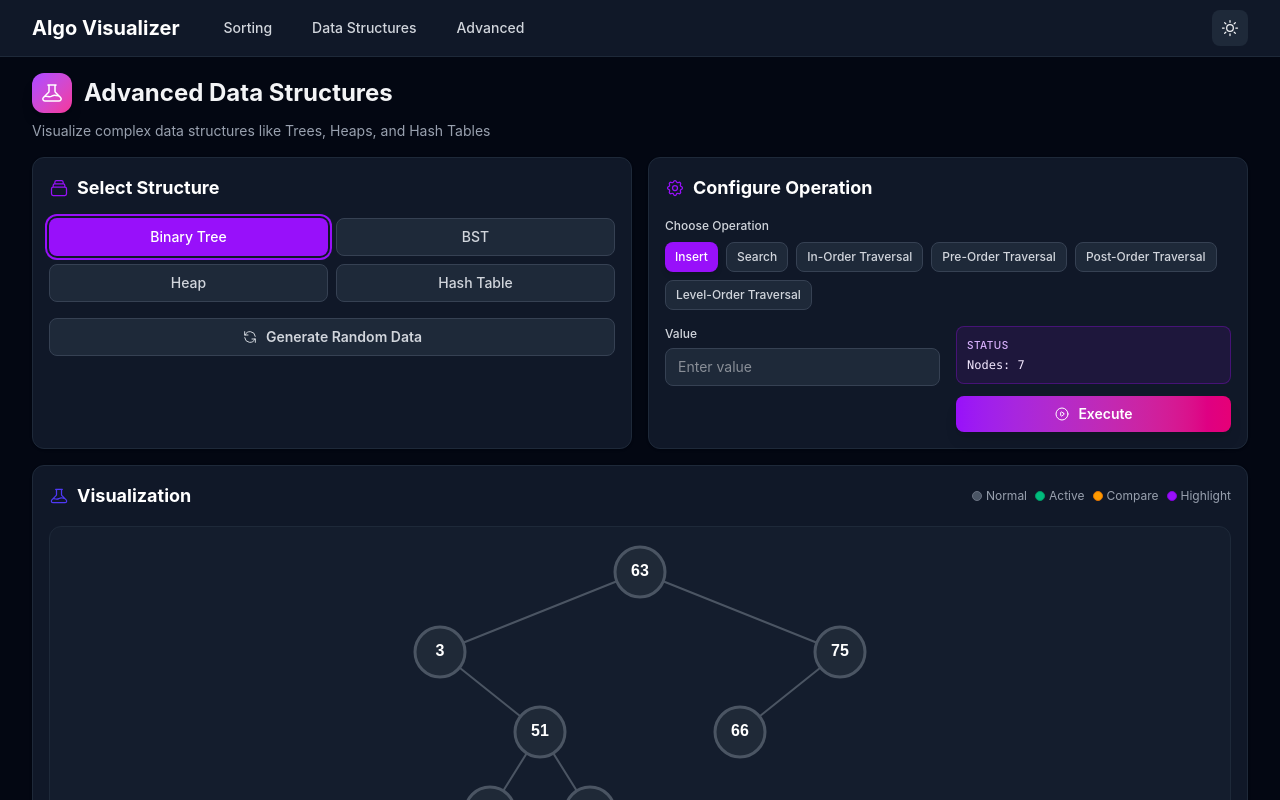
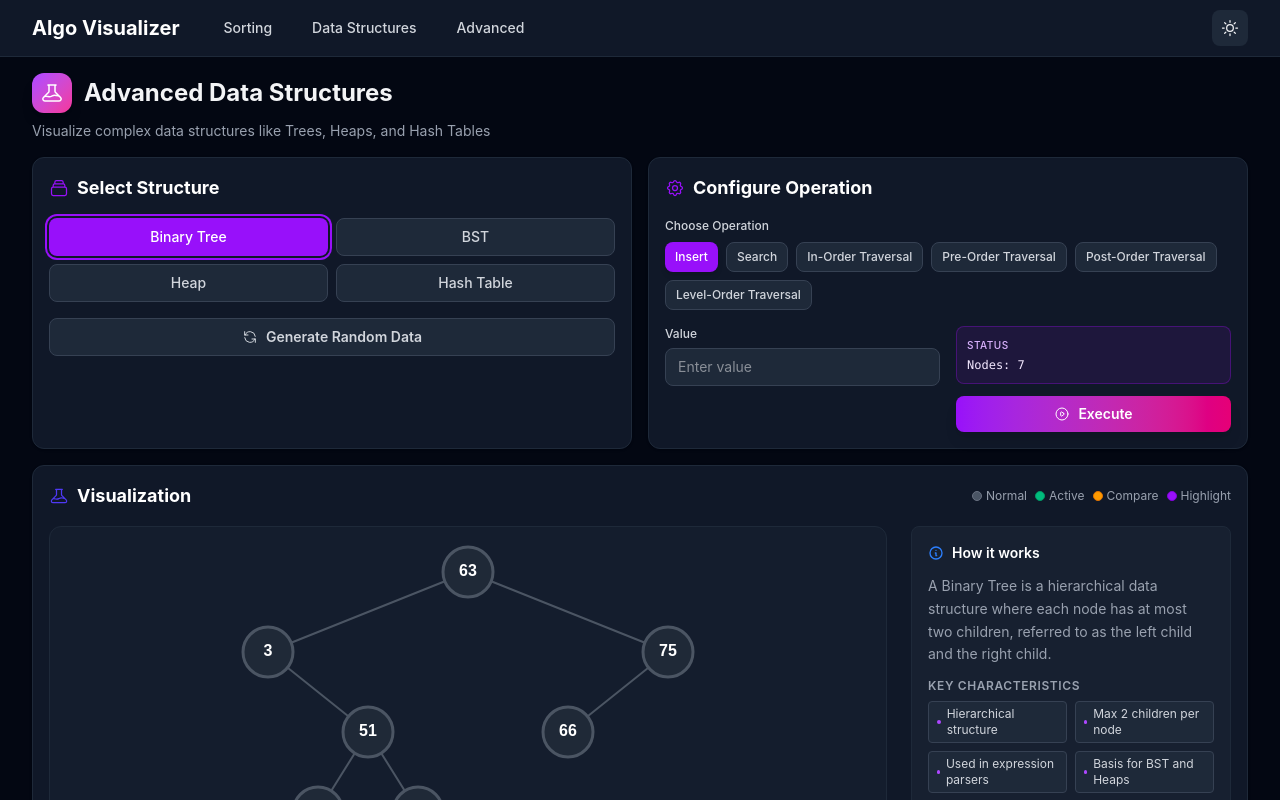
Before and after one commit to daniel-kindl/data-and-algorithms-visualization, a React (Vite) app: page /advanced-structures in a window 1280 px wide. Shown: the top 800 px of the page. Built offline with nearby package versions, Linux system fonts and the light colour scheme.

Commit message:
Update visualizers to support explanation prop and improve UI

```diff
--- a/src/components/DataStructures/LinkedListVisualizer.tsx
+++ b/src/components/DataStructures/LinkedListVisualizer.tsx
@@ -16,6 +16,7 @@ interface LinkedListVisualizerProps {
     | 'search'
     | 'highlight';
   title?: string;
+  explanation?: React.ReactNode;
   children?: React.ReactNode;
 }
 
@@ -25,6 +26,7 @@ const LinkedListVisualizer: React.FC<LinkedListVisualizerProps> = ({
   highlightIndices = [],
   highlightType = 'active',
   title,
+  explanation,
   children,
 }) => {
   const getNodeColor = (index: number) => {
@@ -103,6 +105,7 @@ const LinkedListVisualizer: React.FC<LinkedListVisualizerProps> = ({
       icon={icon}
       legend={legend}
       footer={children}
+      explanation={explanation}
       minHeight="300px"
     >
       <div className="flex flex-col items-center space-y-4 flex-1">
--- a/src/components/DataStructures/QueueVisualizer.tsx
+++ b/src/components/DataStructures/QueueVisualizer.tsx
@@ -15,6 +15,7 @@ interface QueueVisualizerProps {
     | 'highlight';
   capacity?: number;
   title?: string;
+  explanation?: React.ReactNode;
   children?: React.ReactNode;
 }
 
@@ -24,6 +25,7 @@ const QueueVisualizer: React.FC<QueueVisualizerProps> = ({
   highlightType = 'active',
   capacity,
   title,
+  explanation,
   children,
 }) => {
   const maxValue = Math.max(...data, 100);
@@ -87,6 +89,7 @@ const QueueVisualizer: React.FC<QueueVisualizerProps> = ({
       icon={icon}
       legend={legend}
       footer={children}
+      explanation={explanation}
       minHeight="300px"
     >
       <div className="flex flex-col items-center space-y-4 flex-1">
--- a/src/components/DataStructures/StackVisualizer.tsx
+++ b/src/components/DataStructures/StackVisualizer.tsx
@@ -15,6 +15,7 @@ interface StackVisualizerProps {
     | 'highlight';
   capacity?: number;
   title?: string;
+  explanation?: React.ReactNode;
   children?: React.ReactNode;
 }
 
@@ -24,6 +25,7 @@ const StackVisualizer: React.FC<StackVisualizerProps> = ({
   highlightType = 'active',
   capacity,
   title,
+  explanation,
   children,
 }) => {
   const maxValue = Math.max(...data, 100);
@@ -87,6 +89,7 @@ const StackVisualizer: React.FC<StackVisualizerProps> = ({
       icon={icon}
       legend={legend}
       footer={children}
+      explanation={explanation}
       minHeight="300px"
     >
       <div className="flex flex-col items-center space-y-3 flex-1">
--- a/src/components/Visualizer/ArrayVisualizer.tsx
+++ b/src/components/Visualizer/ArrayVisualizer.tsx
@@ -15,6 +15,7 @@ interface ArrayVisualizerProps {
     | 'highlight'
     | 'minimum';
   description?: string;
+  explanation?: React.ReactNode;
   title?: string;
   children?: React.ReactNode;
 }
@@ -25,6 +26,7 @@ const ArrayVisualizer = ({
   highlightIndices = [],
   highlightType = 'active',
   description,
+  explanation,
   title,
   children,
 }: ArrayVisualizerProps) => {
@@ -100,6 +102,7 @@ const ArrayVisualizer = ({
       icon={icon}
       legend={legend}
       footer={children}
+      explanation={explanation}
       minHeight="300px"
     >
       <div className="flex-1 flex flex-col w-full">
--- a/src/components/Visualizer/HashTableVisualizer.tsx
+++ b/src/components/Visualizer/HashTableVisualizer.tsx
@@ -10,6 +10,7 @@ interface HashTableVisualizerProps {
   comparedIndices?: number[];
   activeIndices?: number[];
   title?: string;
+  explanation?: React.ReactNode;
   children?: React.ReactNode;
 }
 
@@ -20,6 +21,7 @@ export default function HashTableVisualizer({
   comparedIndices = [],
   activeIndices = [],
   title,
+  explanation,
   children,
 }: HashTableVisualizerProps) {
   const canvasRef = useRef<HTMLCanvasElement>(null);
@@ -80,6 +82,7 @@ export default function HashTableVisualizer({
       title={title}
       icon={icon}
       legend={legend}
+      explanation={explanation}
       footer={children}
       minHeight="500px"
     >
--- a/src/components/Visualizer/HeapVisualizer.tsx
+++ b/src/components/Visualizer/HeapVisualizer.tsx
@@ -8,6 +8,7 @@ interface HeapVisualizerProps {
   comparedIndices?: number[];
   activeIndices?: number[];
   title?: string;
+  explanation?: React.ReactNode;
   children?: React.ReactNode;
 }
 
@@ -17,6 +18,7 @@ export default function HeapVisualizer({
   comparedIndices = [],
   activeIndices = [],
   title,
+  explanation,
   children,
 }: HeapVisualizerProps) {
   const canvasRef = useRef<HTMLCanvasElement>(null);
@@ -86,6 +88,7 @@ export default function HeapVisualizer({
       title={title}
       icon={icon}
       legend={legend}
+      explanation={explanation}
       footer={children}
     >
       <div className="flex-1 flex flex-col items-center justify-center overflow-hidden bg-gray-50 dark:bg-gray-800/30 rounded-xl border border-gray-100 dark:border-gray-800 relative h-full">
--- a/src/components/Visualizer/TreeVisualizer.tsx
+++ b/src/components/Visualizer/TreeVisualizer.tsx
@@ -10,6 +10,7 @@ interface TreeVisualizerProps {
   comparedNodes?: string[];
   activeNodes?: string[];
   title?: string;
+  explanation?: React.ReactNode;
   children?: React.ReactNode;
 }
 
@@ -20,6 +21,7 @@ export default function TreeVisualizer({
   comparedNodes = [],
   activeNodes = [],
   title,
+  explanation,
   children,
 }: TreeVisualizerProps) {
   const canvasRef = useRef<HTMLCanvasElement>(null);
@@ -95,6 +97,7 @@ export default function TreeVisualizer({
       title={title}
       icon={icon}
       legend={legend}
+      explanation={explanation}
       footer={children}
     >
       <div className="flex-1 flex flex-col items-center justify-center overflow-hidden bg-gray-50 dark:bg-gray-800/30 rounded-xl border border-gray-100 dark:border-gray-800 relative h-full">
--- a/src/pages/AdvancedStructuresPage.tsx
+++ b/src/pages/AdvancedStructuresPage.tsx
@@ -48,6 +48,45 @@ import {
 import { generateRandomArray } from '../utils/helpers';
 
 type StructureType = 'binaryTree' | 'bst' | 'heap' | 'hashTable';
+
+const structureInfo = {
+  binaryTree: {
+    description: "A Binary Tree is a hierarchical data structure where each node has at most two children, referred to as the left child and the right child.",
+    characteristics: [
+      "Hierarchical structure",
+      "Max 2 children per node",
+      "Used in expression parsers",
+      "Basis for BST and Heaps"
+    ]
+  },
+  bst: {
+    description: "A Binary Search Tree (BST) is a binary tree where the left child contains only nodes with values less than the parent, and the right child only nodes with values greater than the parent.",
+    characteristics: [
+      "Ordered structure",
+      "Search: O(log n) average",
+      "Insert/Delete: O(log n)",
+      "In-order traversal yields sorted list"
+    ]
+  },
+  heap: {
+    description: "A Heap is a specialized tree-based data structure that satisfies the heap property. In a Min Heap, the parent is always smaller than its children.",
+    characteristics: [
+      "Complete Binary Tree",
+      "Min/Max access: O(1)",
+      "Insert/Extract: O(log n)",
+      "Used in Priority Queues"
+    ]
+  },
+  hashTable: {
+    description: "A Hash Table implements an associative array abstract data type, a structure that can map keys to values using a hash function.",
+    characteristics: [
+      "Key-Value pairs",
+      "Average Access: O(1)",
+      "Handles collisions",
+      "Dynamic resizing"
+    ]
+  }
+};
 
 export default function AdvancedStructuresPage() {
   const [selectedStructure, setSelectedStructure] = useState<StructureType>('binaryTree');
@@ -535,6 +574,23 @@ export default function AdvancedStructuresPage() {
       </div>
     ) : null;
 
+    const explanationElement = (
+      <div className="space-y-2">
+        <p>{structureInfo[selectedStructure].description}</p>
+        <div className="mt-2">
+          <span className="font-semibold text-xs uppercase tracking-wider text-gray-500 dark:text-gray-400">Key Characteristics</span>
+          <ul className="mt-1 grid grid-cols-2 gap-2">
+            {structureInfo[selectedStructure].characteristics.map((char, idx) => (
+              <li key={idx} className="text-xs flex items-center gap-1.5 text-gray-600 dark:text-gray-300 bg-gray-50 dark:bg-gray-800 px-2 py-1 rounded border border-gray-100 dark:border-gray-700">
+                <div className="w-1 h-1 rounded-full bg-purple-500"></div>
+                {char}
+              </li>
+            ))}
+          </ul>
+        </div>
+      </div>
+    );
+
     if (selectedStructure === 'binaryTree' || selectedStructure === 'bst') {
       return (
         <TreeVisualizer
@@ -544,6 +600,7 @@ export default function AdvancedStructuresPage() {
           comparedNodes={comparedNodes}
           activeNodes={activeNodes}
           title="Visualization"
+          explanation={explanationElement}
         >
           {descriptionElement}
           {controls}
@@ -557,6 +614,7 @@ export default function AdvancedStructuresPage() {
           comparedIndices={comparedIndices}
           activeIndices={activeIndices}
           title="Visualization"
+          explanation={explanationElement}
         >
           {descriptionElement}
           {controls}
@@ -571,6 +629,7 @@ export default function AdvancedStructuresPage() {
           comparedIndices={comparedIndices}
           activeIndices={activeIndices}
           title="Visualization"
+          explanation={explanationElement}
         >
           {descriptionElement}
           {controls}
```
Also changed, not shown: src/pages/SortingPage.tsx (+19 -0 lines).
